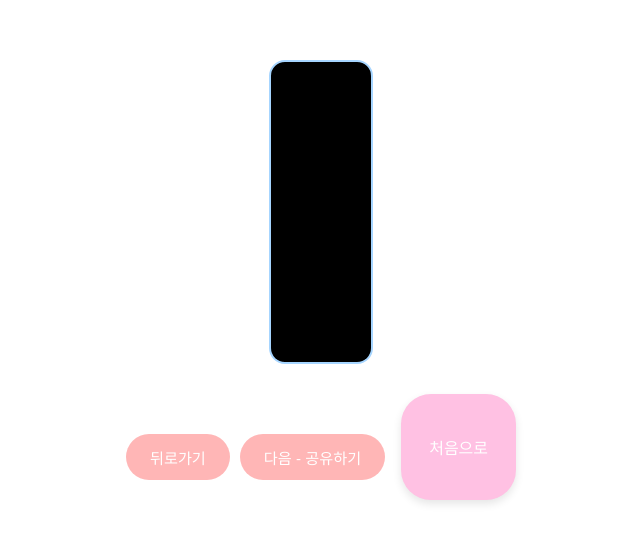
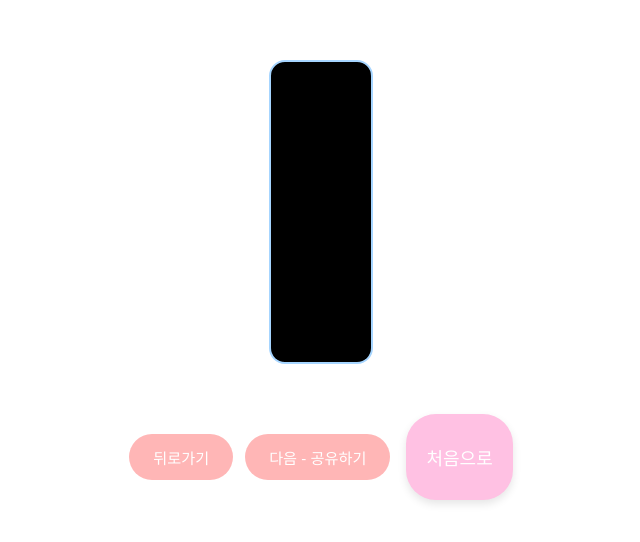
Before and after one commit to xeon-243859/ppongtok-app, a React (Vite) app: page /preview in a window 1280 px wide. Shown: the part 150-692 px from the top of the page, without its empty margins (319-959 px from the left). Built offline with nearby package versions, Linux system fonts and the light colour scheme.

Commit message:
🎯 '처음으로' 버튼 위치 중앙 정렬 및 버튼 그룹 스타일 수정

```diff
--- a/src/pages/PreviewPage.css
+++ b/src/pages/PreviewPage.css
@@ -35,7 +35,7 @@
 .preview-image {
   max-width: 90%;
   height: auto;
-  margin-bottom: 40px; /* 이미지 아래 여백 */
+  margin-bottom: 30px; /* 이미지 아래 여백 */
 }
 
 .preview-buttons {
@@ -111,7 +111,7 @@
 .button-group {
   display: flex;
   justify-content: center;
-  gap: 10px;
+  gap: 12px;
   margin-bottom: 20px;
 }
 
@@ -155,13 +155,14 @@
 }
 
 .go-home-button-wrapper {
-  display: flex;
-  justify-content: center;
+  display: flex;               /* 정렬을 위해 flex 사용 */
+  justify-content: center;     /* 가로 중앙 정렬 */
+  margin-top: 20px;            /* 위 버튼들과의 간격 */
 }
 
 .go-home-button {
-  padding: 12px 28px;
-  font-size: 16px;
+  padding: 10px 20px;
+  font-size: 18px;
   background-color: #ffc1e3;
   border: none;
   border-radius: 30px;
```
